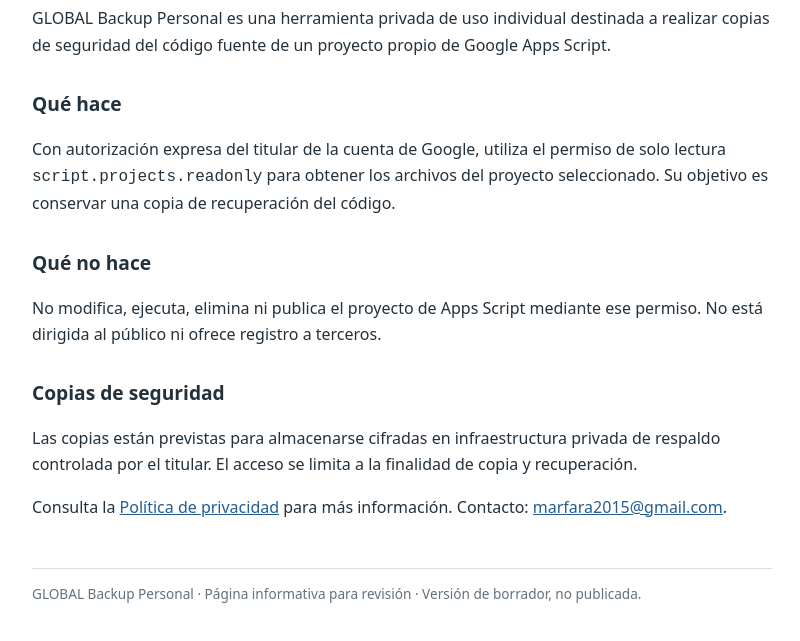
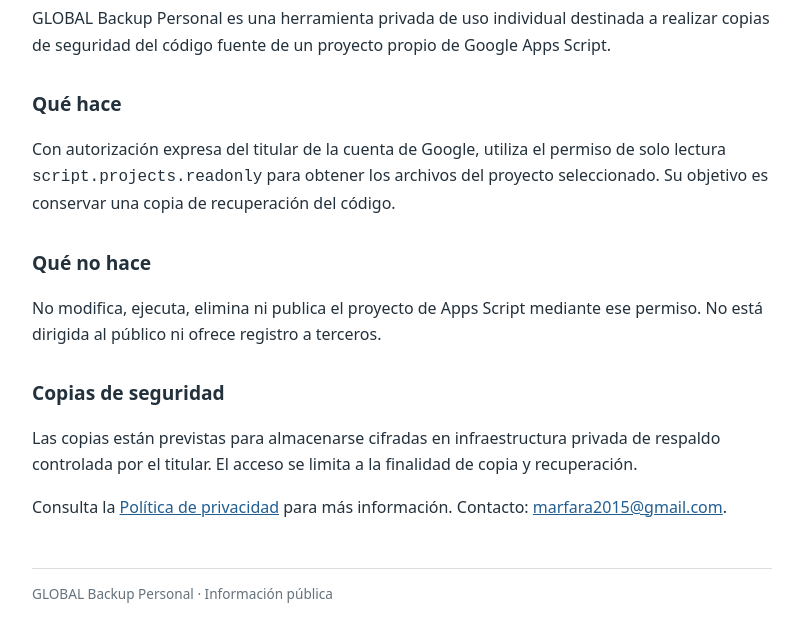
Before and after one commit to marfara2015-png/global-backup-oauth-info, a plain HTML site: page index.html in a window 1280 px wide. Shown: the part 129-770 px from the top of the page, without its empty margins (238-1038 px from the left). Drawn offline with Linux system fonts and the light colour scheme.

Commit message:
Update index.html

```diff
--- a/index.html
+++ b/index.html
@@ -15,6 +15,6 @@
 <h2>Copias de seguridad</h2>
 <p>Las copias están previstas para almacenarse cifradas en infraestructura privada de respaldo controlada por el titular. El acceso se limita a la finalidad de copia y recuperación.</p>
 <p>Consulta la <a href="privacy.html">Política de privacidad</a> para más información. Contacto: <a href="mailto:marfara2015@gmail.com">marfara2015@gmail.com</a>.</p>
-<footer>GLOBAL Backup Personal · Página informativa para revisión · Versión de borrador, no publicada.</footer>
+<footer>GLOBAL Backup Personal · Información pública</footer>
 </body>
 </html>
```
